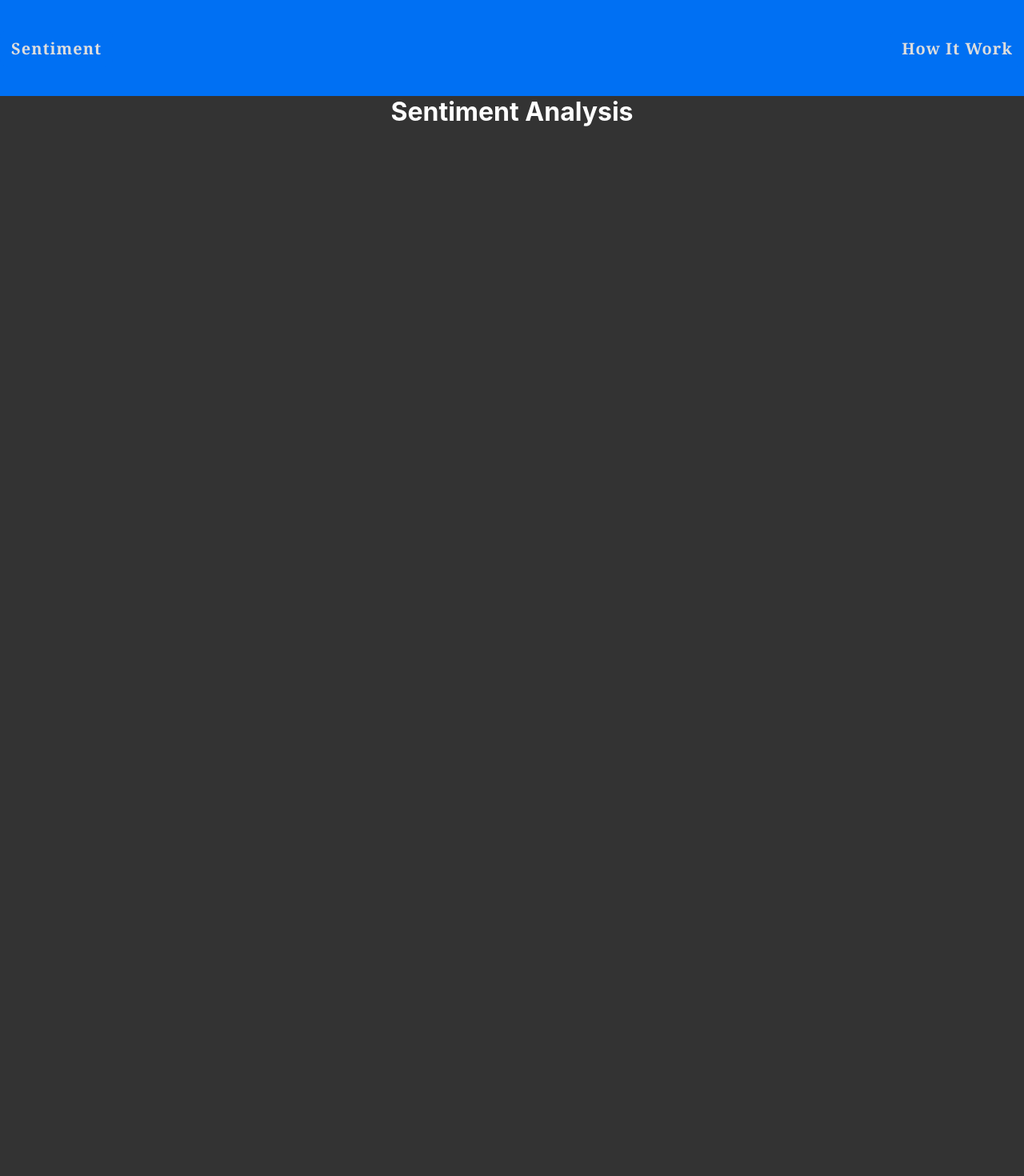
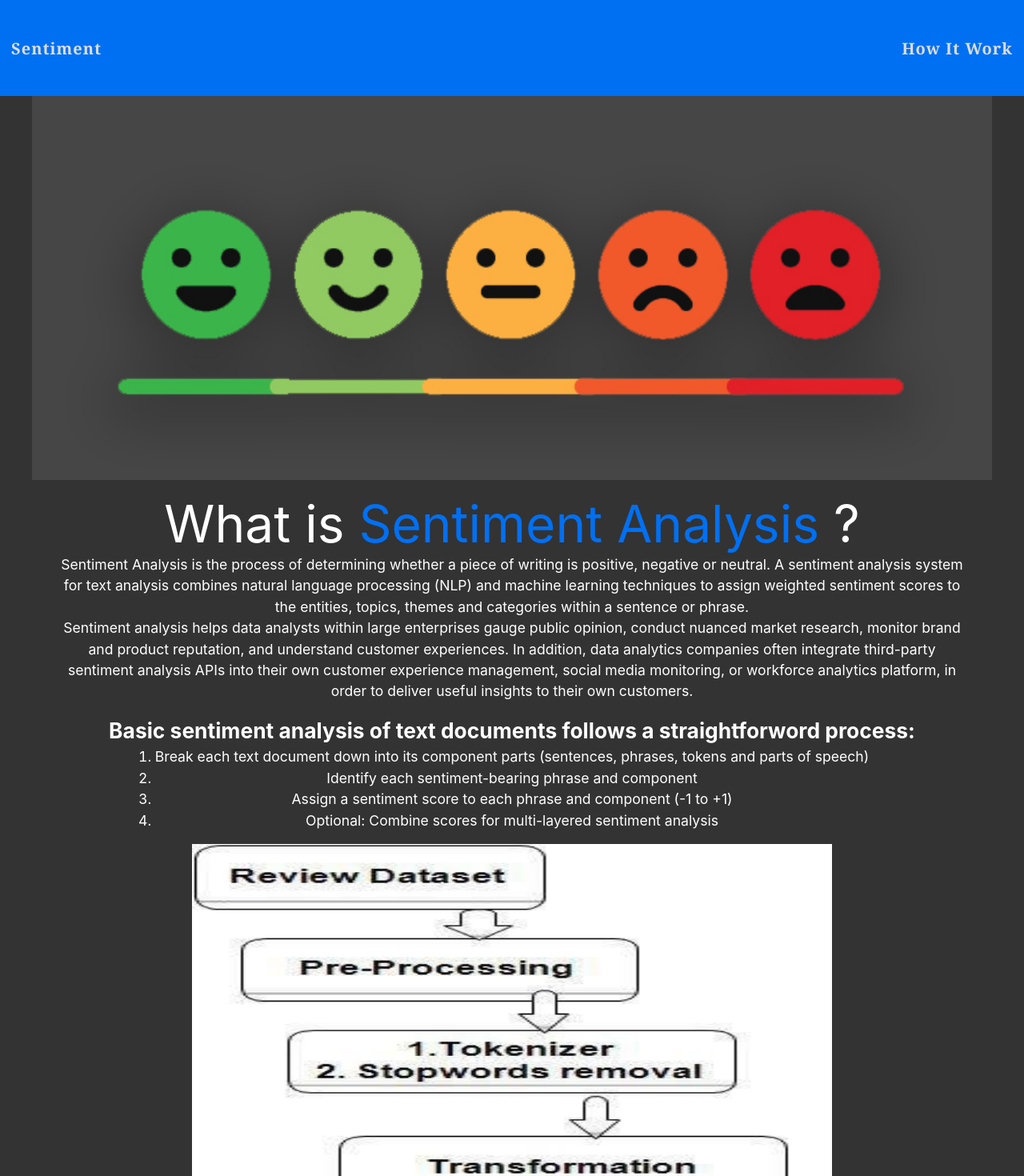
Before and after one commit to Abhisekpndy17/sentiment, a Next.js app: page /howitwork in a window 1280 px wide. Shown: the top 1470 px of the page at 80% size. Before the commit the page ends 800 px from the top, so only its background shows below. Built offline with nearby package versions, Linux system fonts and the light colour scheme.

Commit message:
Update some styling

```diff
--- a/pages/howitwork.js
+++ b/pages/howitwork.js
@@ -1,12 +1,58 @@
-import style from '../styles/Home.module.css'
+import style from "../styles/Home.module.css";
+import Image from 'next/image'
+
 
 const howitwork = () => {
-    return (
-        <div className={style.container}>
-            <h1>Sentiment Analysis</h1>
+  return (
+    <div className={style.container}>
+      <div className={style.hero}></div>
+      <div className={style.main}>
+        <div className={style.title}>
+          What is <span>Sentiment Analysis</span> ?
         </div>
+        <div className={style.description}>
+          <p>
+            Sentiment Analysis is the process of determining whether a piece of
+            writing is positive, negative or neutral. A sentiment analysis
+            system for text analysis combines natural language processing (NLP)
+            and machine learning techniques to assign weighted sentiment scores
+            to the entities, topics, themes and categories within a sentence or
+            phrase.
+          </p>
+          <p>
+            Sentiment analysis helps data analysts within large enterprises
+            gauge public opinion, conduct nuanced market research, monitor brand
+            and product reputation, and understand customer experiences. In
+            addition, data analytics companies often integrate third-party
+            sentiment analysis APIs into their own customer experience
+            management, social media monitoring, or workforce analytics
+            platform, in order to deliver useful insights to their own
+            customers.
+          </p>
+          <div className={style.main}>
+          <h2>
+            Basic sentiment analysis of text documents follows a straightforword
+            process:
+          </h2>
+          <ol>
+            <li>
+              Break each text document down into its component parts (sentences,
+              phrases, tokens and parts of speech)
+            </li>
+            <li>Identify each sentiment-bearing phrase and component</li>
+            <li>
+              Assign a sentiment score to each phrase and component (-1 to +1)
+            </li>
+            <li>
+              Optional: Combine scores for multi-layered sentiment analysis
+            </li>
+          </ol>
+          </div>
+        </div>
+        <Image src='/img2.jpg' alt="image" height={700} width={800} />
+      </div>
+    </div>
+  );
+};
 
-    )
-}
-
-export default howitwork
+export default howitwork;
--- a/styles/Home.module.css
+++ b/styles/Home.module.css
@@ -9,7 +9,13 @@
   justify-content: flex-start;
   align-items: center;
 }
-
+.hero{
+  height: 60vh;
+  width: 100%;
+  margin: 0px auto;
+  background: url(../public/img1.jpg) no-repeat center ;
+  background-size: cover;
+}
 .main {
   width: 95%;
   margin: 0px auto;
@@ -156,4 +162,7 @@
   .container{
     width: 100%;
   }
+  .hero{
+    height: 60vw;
+  }
 }
```
Also changed, not shown: public/img2.jpg (added).
